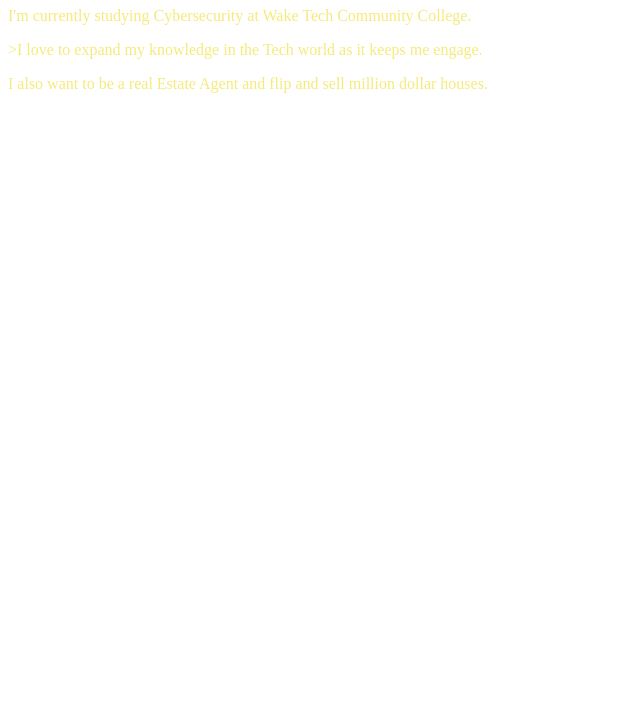
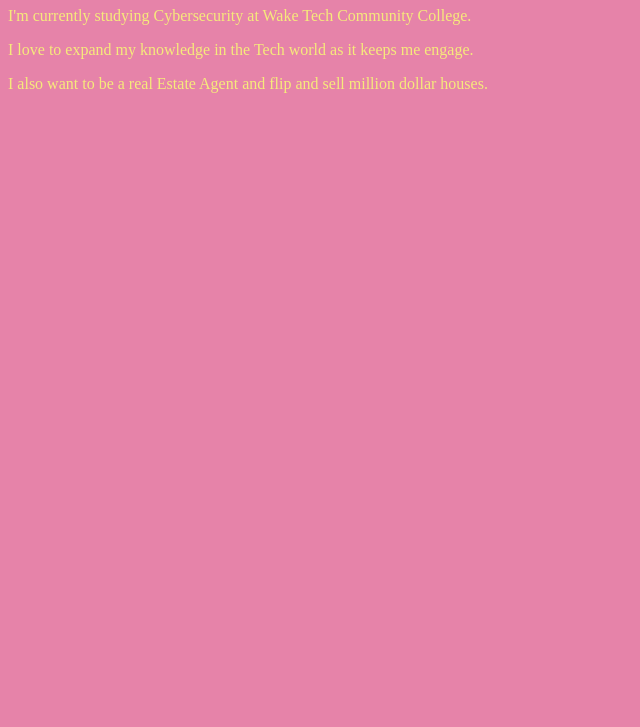
Before and after one commit to jdcobbwake/jdcobbwake.github.io, a plain HTML site: page index.html in a window 1280 px wide. Shown: the part 73-800 px from the top of the page, without its empty margins (0-640 px from the left). Drawn offline with Linux system fonts and the light colour scheme.

Commit message:
Update index.html

```diff
--- a/index.html
+++ b/index.html
@@ -4,7 +4,7 @@
     <title>My Personal Introduction</title>
     <style>
       body {
-        bacground-color: #E683A9FF;
+        background-color: #E683A9FF;
       }
       h1 {
         color: #FFBA52FF;
@@ -15,7 +15,7 @@
   <body>
     <h1>My Name is Jada Cobb</h1>
       <p>I'm currently studying Cybersecurity at Wake Tech Community College.</p>
-      <p>>I love to expand my knowledge in the Tech world as it keeps me engage.</p>
+      <p>I love to expand my knowledge in the Tech world as it keeps me engage.</p>
       <p>I also want to be a real Estate Agent and flip and sell million dollar houses.</p>
   </body>
 </head>
```
